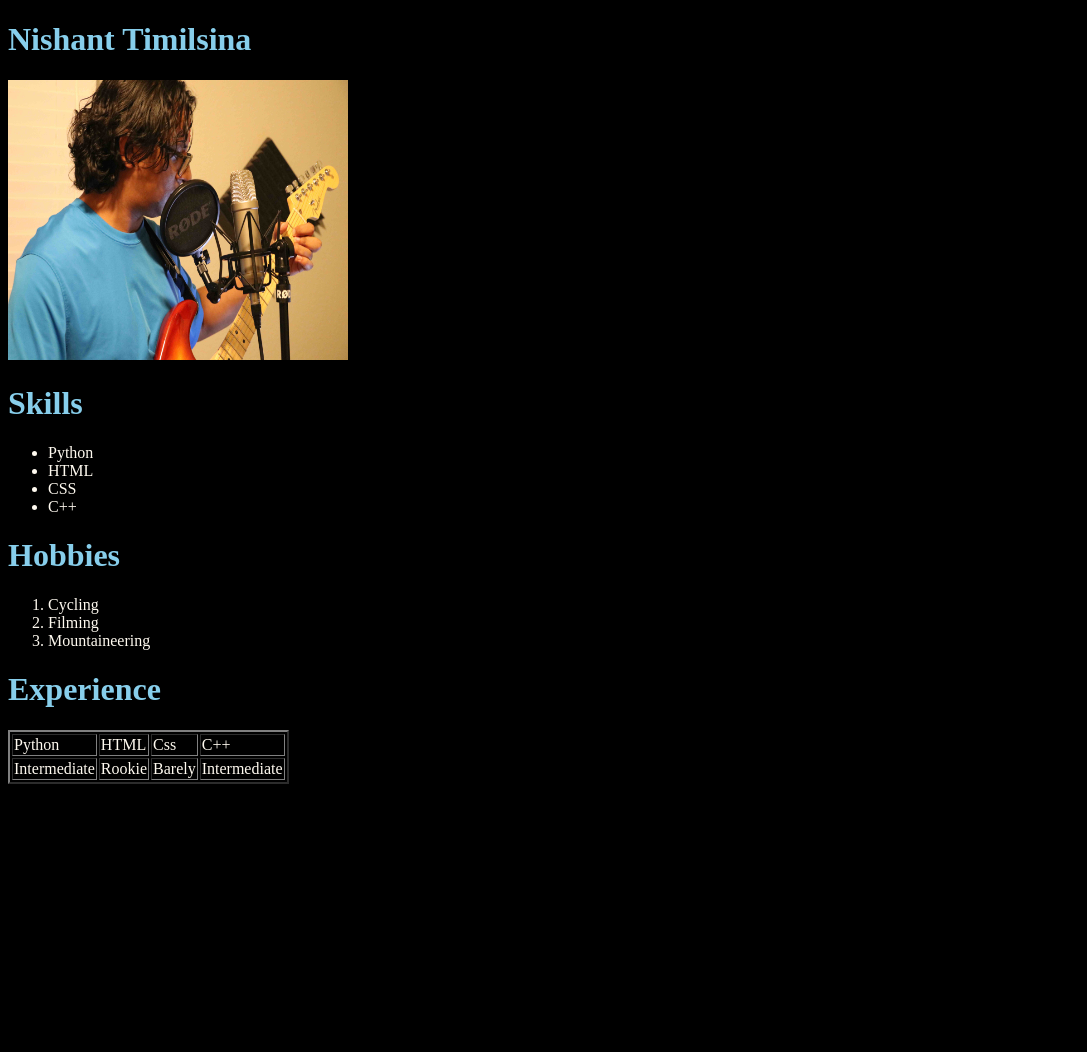
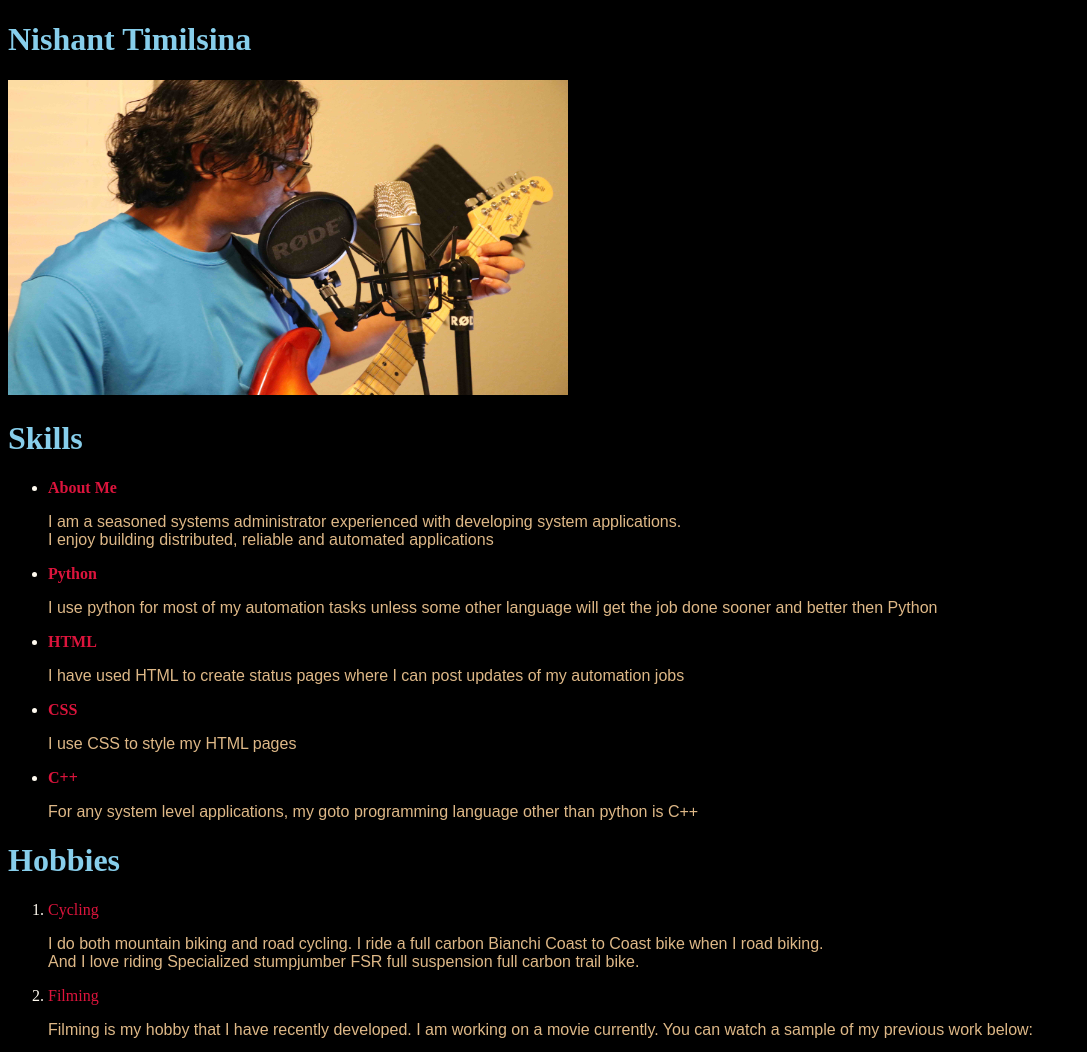
Before and after one commit to nishanttimilsina/bitadventurer, a Flask app: page / in a window 1280 px wide. Shown: the top 1052 px of the page, without its empty margins (0-1087 px from the left). Before the commit the page ends 784 px from the top, so only its background shows below. Run offline with Flask 2, Linux system fonts and the light colour scheme.

Commit message:
updated webpage

```diff
--- a/app.py
+++ b/app.py
@@ -1,4 +1,7 @@
-from flask import Flask, render_template, url_for
+# [START app]
+import logging
+
+from flask import Flask, render_template, request
 
 app = Flask(__name__)
 
--- a/static/styles/style1.css
+++ b/static/styles/style1.css
@@ -10,5 +10,6 @@ h1 {
 
 p {
     font-family: Arial;
-    font-size: 20px;
+    font-size: 16px;
+    color: burlywood;
 }
--- a/templates/index.html
+++ b/templates/index.html
@@ -8,33 +8,47 @@
     </head>
     <body>
         <font color = "#fffaf0"><p><h1>Nishant Timilsina</h1></p></font>
-        <img src="{{url_for('static', filename='../static/images/image_guitar.jpg')}}" alt="Man with the guitar" width="340" height="280"/>
+        <img src="{{url_for('static', filename='../static/images/image_guitar.jpg')}}" alt="Man with the guitar" width="560" height="315"/>
         <h1>Skills</h1>
         <ul>
-            <li>Python</li>
-            <li>HTML</li>
-            <li>CSS</li>
-            <li>C++</li>
+            <li><font color = "#dc143c"><strong>About Me</strong></font></li>
+            <p>I am a seasoned systems administrator experienced with developing system applications.<br> I enjoy building distributed, reliable and automated applications</p>
+            <li><font color = "#dc143c"><strong>Python</strong></font></li>
+            <p> I use python for most of my automation tasks unless some other language will get the job done sooner and better then Python</p>
+            <li><font color = "#dc143c"><strong>HTML</strong></font></li>
+            <p> I have used HTML to create status pages where I can post updates of my automation jobs</p>
+            <li><font color = "#dc143c"><strong>CSS</strong></font></li>
+            <p> I use CSS to style my HTML pages</p>
+            <li><font color = "#dc143c"><strong>C++</strong></font></li>
+            <p> For any system level applications, my goto programming language other than python is C++</p>
         </ul>
         <h1>Hobbies</h1>
         <ol>
-            <li>Cycling</li>
-            <li>Filming</li>
-            <li>Mountaineering</li>
+            <li><font color = "#dc143c">Cycling</font></li>
+            <p>I do both mountain biking and road cycling. I ride a full carbon Bianchi Coast to Coast bike when I road biking. <br> And I love riding Specialized stumpjumber FSR full suspension full carbon trail bike.</p>
+            <li><font color = "#dc143c">Filming</font></li>
+            <p>Filming is my hobby that I have recently developed. I am working on a movie currently. You can watch a sample of my previous work below:</p>
+            <iframe width="560" height="315" src="https://www.youtube.com/embed/cV4lu-8-Fd4" frameborder="0" allow="autoplay; encrypted-media" allowfullscreen></iframe>
+            <li><font color = "#dc143c">Mountaineering</font></li>
+            <p>I enjoy mountaineering. So far I have climbed upto 5145 meters (approx. 16,880 feet)</p>
         </ol>
-        <h1>Experience</h1>
+        <h1>Programming Experience metric (1 = beginner, 10 = expert):</h1>
         <table border="2">
             <tr>
-                <td>Python</td>
-                <td>HTML</td>
-                <td>Css</td>
-                <td>C++</td>
+                <td><font color = "#dc143c">Python</font></td>
+                <td><font color = "#dc143c">HTML</font></td>
+                <td><font color = "#dc143c">Css</font></td>
+                <td><font color = "#dc143c">C++</font></td>
+                <td><font color = "#dc143c">Java</font></td>
+                <td><font color = "#dc143c">Perl6</font></td>
             </tr>
             <tr>
-                <td>Intermediate</td>
-                <td>Rookie</td>
-                <td>Barely</td>
-                <td>Intermediate</td>
+                <td>6</td>
+                <td>3</td>
+                <td>2</td>
+                <td>7</td>
+                <td>2</td>
+                <td>2</td>
             </tr>
         </table>
     </body>
```
